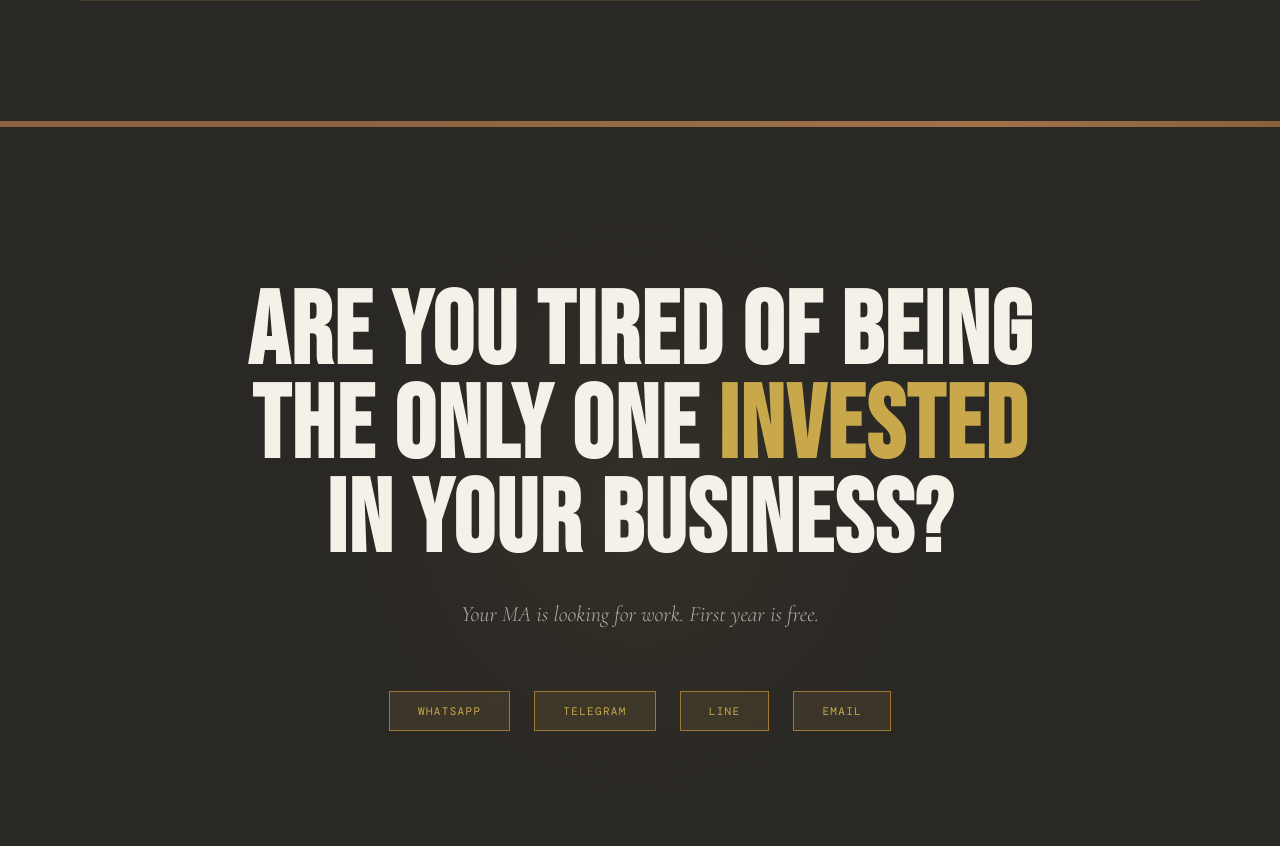
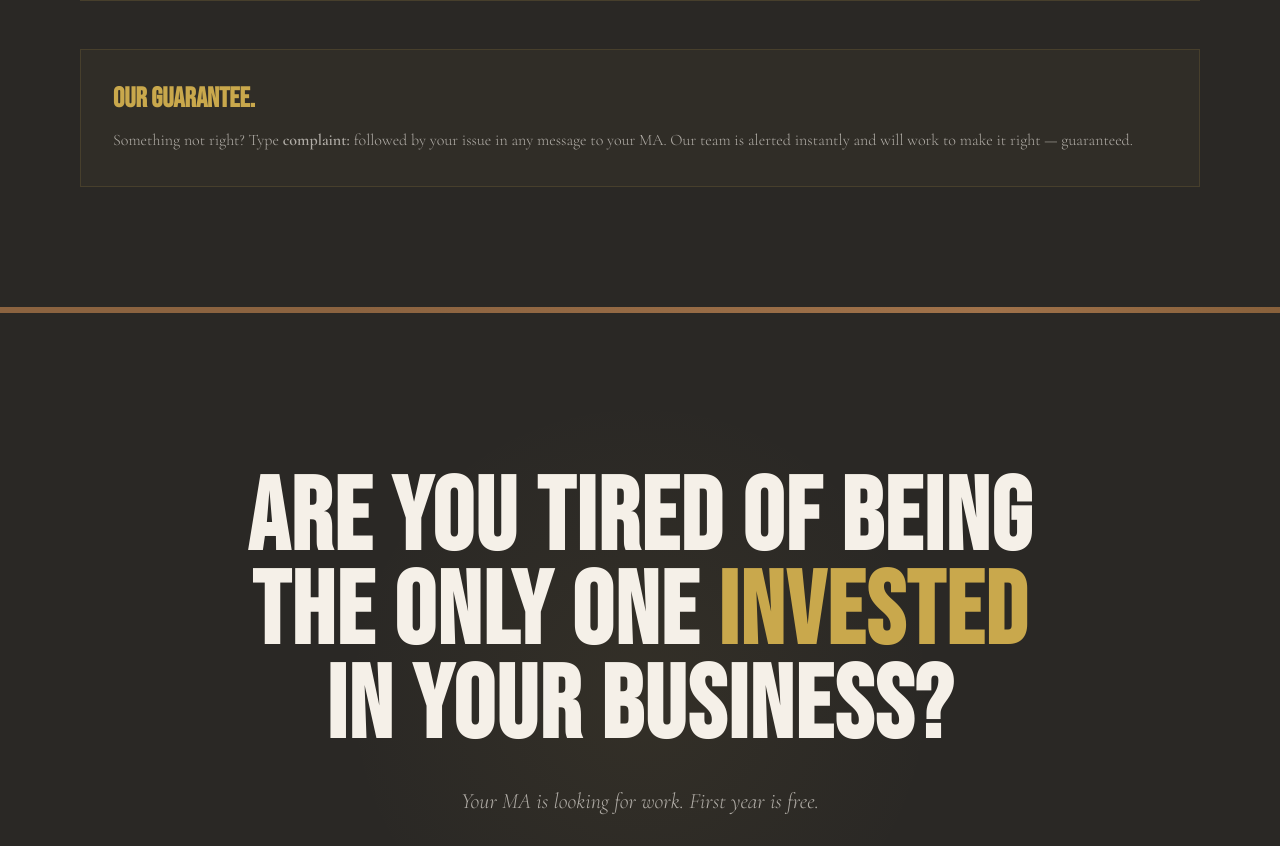
Before and after one commit to deployagentsinc/da-inc-website, a plain HTML site: page index.html in a window 1280 px wide. Shown: the part 7377-8223 px from the top of the page. Drawn offline with nearby package versions, Linux system fonts and the light colour scheme; no server answers; a web font is replaced by a local one.

Commit message:
Add complaint system blurb to agents section
Co-Authored-By: Claude Opus 4.6 (1M context) <noreply@anthropic.com>

```diff
--- a/index.html
+++ b/index.html
@@ -1818,6 +1818,11 @@
     <p>Every agent listed above is included in your MA subscription. All 13 work together as one employee. Flagship clients get the first year completely free. After that, $20 per month locked for life. No per-agent fees. No add-ons. No surprises.</p>
   </div>
 
+  <div class="agents-pricing-note reveal">
+    <h3>Our Guarantee.</h3>
+    <p>Something not right? Type <strong>complaint:</strong> followed by your issue in any message to your MA. Our team is alerted instantly and will work to make it right &mdash; guaranteed.</p>
+  </div>
+
 </section>
 
 <div class="wood-strip"></div>
```
